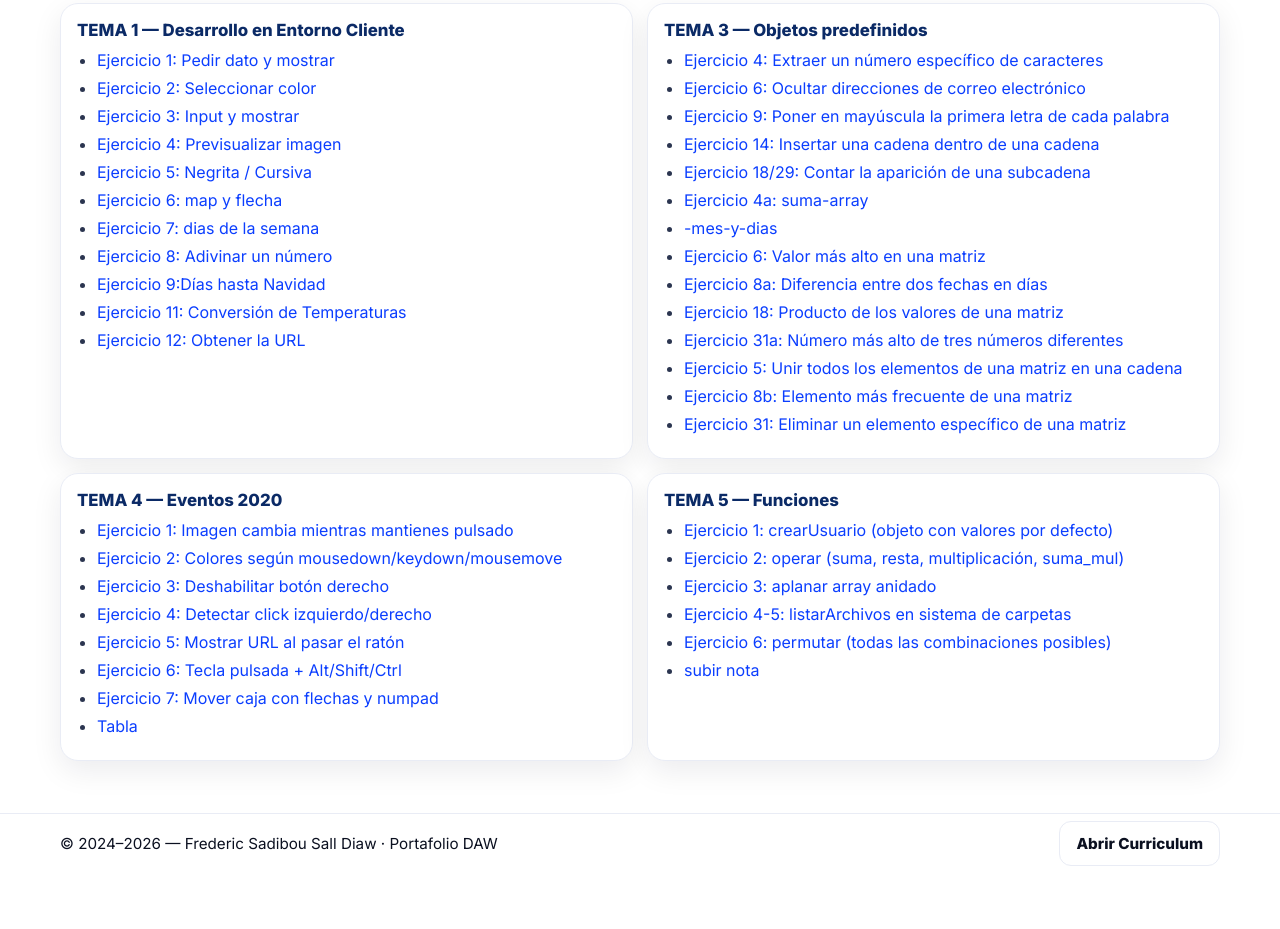
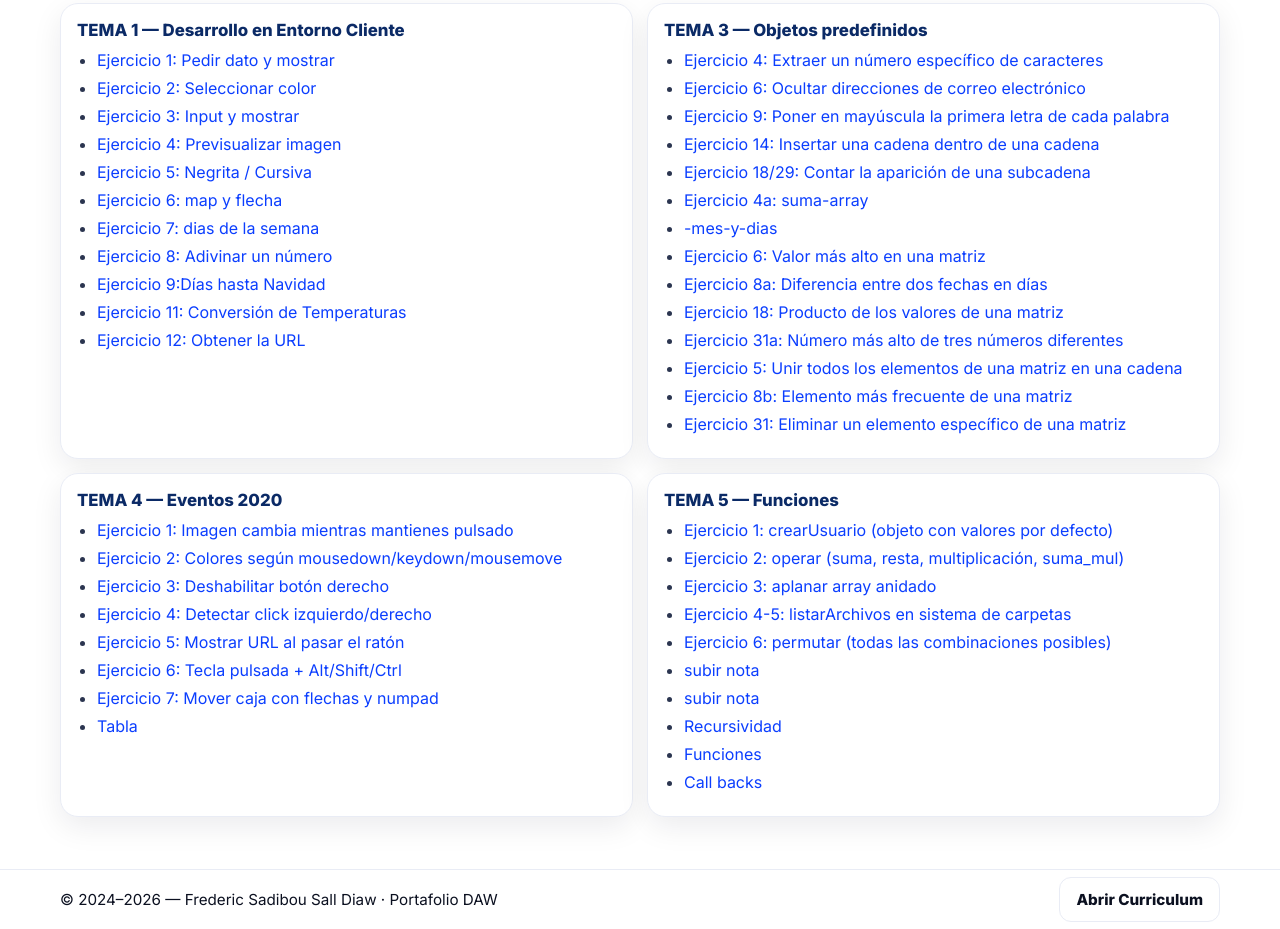
Before and after one commit to blexontop/githubpagetest1, a plain HTML site: page index.html in a window 1280 px wide. Shown: the part 1497-2426 px from the top of the page. Before the commit the page ends 2370 px from the top, so only its background shows below. Drawn offline with Linux system fonts and the light colour scheme.

Commit message:
Update index.html

```diff
--- a/index.html
+++ b/index.html
@@ -273,6 +273,10 @@
           <li><a href="ejercicio4-5funciones.html">Ejercicio 4-5: listarArchivos en sistema de carpetas</a></li>
           <li><a href="ejercicio6funciones.html">Ejercicio 6: permutar (todas las combinaciones posibles)</a></li>
           <li><a href="flamenco.html">subir nota</a></li>
+          <li><a href="Ejercicio1Arraysycaracteres.html">subir nota</a></li>
+          <li><a href="Ejercicio2Recursividad.html">Recursividad</a></li>
+          <li><a href="Ejercicio3FuncionesAnonimas.html">Funciones</a></li>
+          <li><a href="Ejercicio4Callbacksfunciones.html">Call backs</a></li>
         </ul>
       </article>
       <!-- /TEMA 5 -->
```
